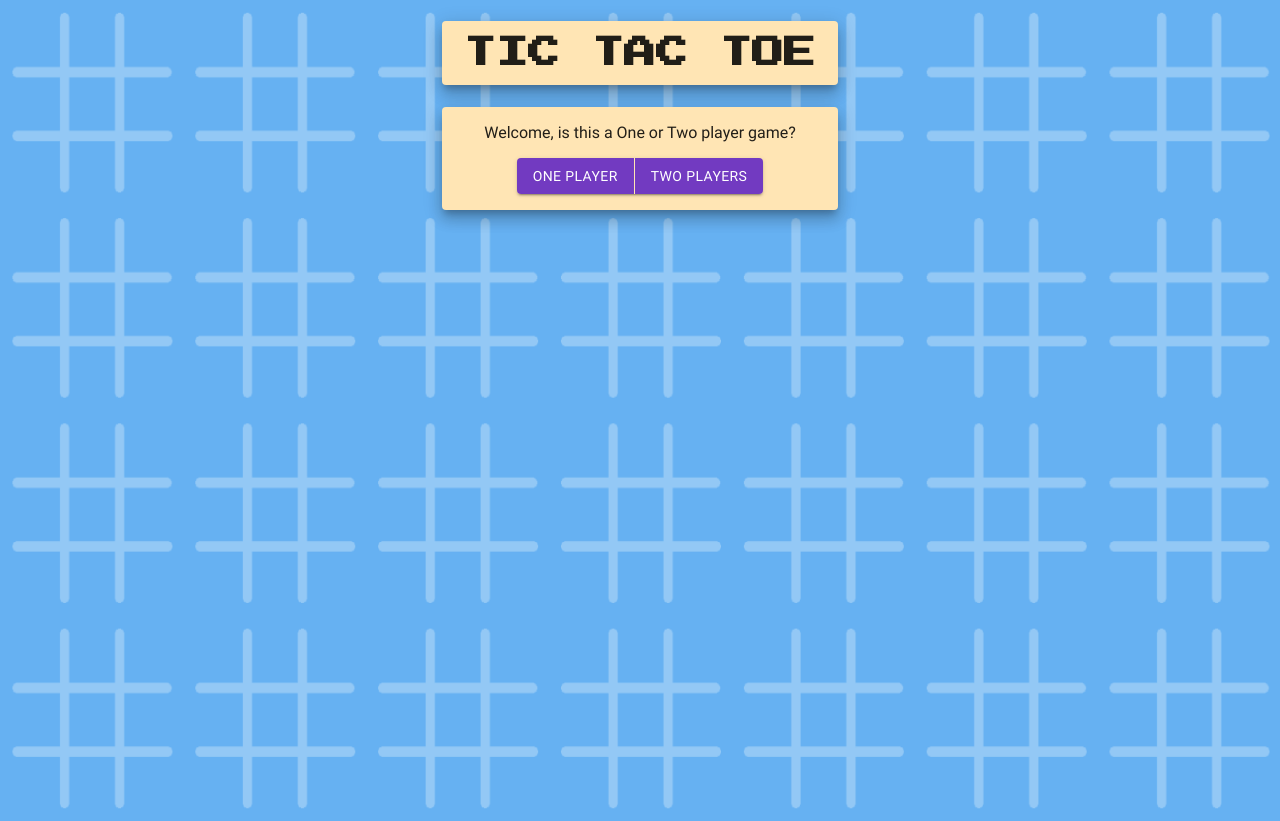
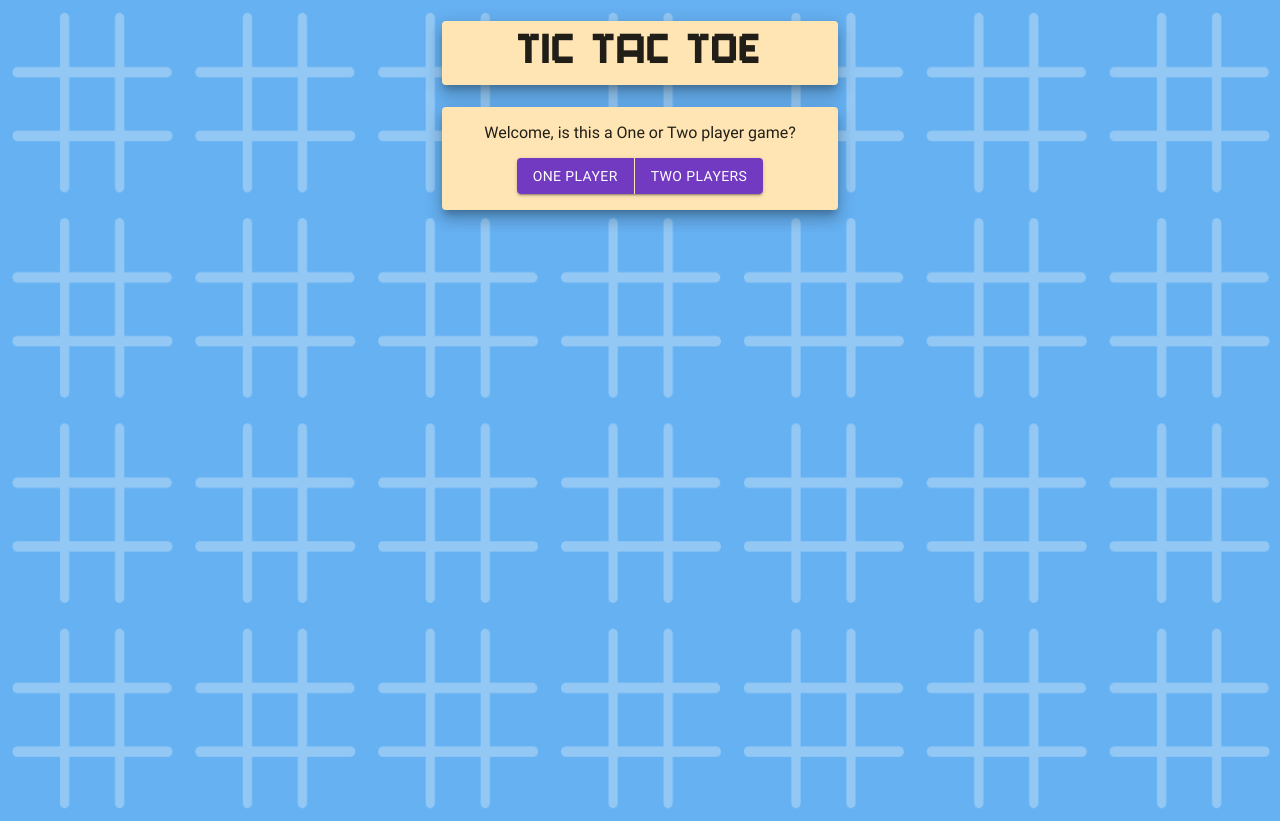
Before and after one commit to rojrun/tic-tac-toe, a React (Create React App) app: page / in a window 1280 px wide. Built offline with nearby package versions, Linux system fonts and the light colour scheme.

Commit message:
add keyframes to animation

```diff
--- a/src/components/App.tsx
+++ b/src/components/App.tsx
@@ -15,6 +15,10 @@ const App = () => {
   const [xWins, setXWins] = useState<number>(0);
   const [oWins, setOWins] = useState<number>(0);
   const [showWinner, setShowWinner] = useState<boolean>(false);
+
+  useEffect(() => {
+    window.scrollTo(0, 0);
+  }, []);
 
   useEffect(() => {
     if ( (xWins !== 0) || (oWins !== 0) ) {
--- a/src/components/GameBoard.tsx
+++ b/src/components/GameBoard.tsx
@@ -68,7 +68,7 @@ const GameBoard = (
         setTimeout(() => {
           setGameBoard(newGameBoard);
           checkForWinner();
-        }, 2000);
+        }, 1500);
       }
     }
   });
@@ -98,6 +98,7 @@ const GameBoard = (
       ( gameBoard && (gameBoard[0] === letter) && (gameBoard[4] === letter) && (gameBoard[8] === letter) ) ||
       ( gameBoard && (gameBoard[2] === letter) && (gameBoard[4] === letter) && (gameBoard[6] === letter) )
     ) {
+      // Three connections
       if (currentPlayer.includes("X")) {
         setXWins(++xWins);
         setShowPlayAgainBttn(true);
@@ -109,11 +110,17 @@ const GameBoard = (
       }
 
     } else {
-      // Switch currentPlayer
-      if (currentPlayer.includes("X")) {
-        setCurrentPlayer(playerO);
+      // Check array for empty string
+      if (gameBoard && gameBoard.includes("")) {
+        // Switch currentPlayer
+        if (currentPlayer.includes("X")) {
+          setCurrentPlayer(playerO);
+        } else {
+          setCurrentPlayer(playerX);
+        }
+
       } else {
-        setCurrentPlayer(playerX);
+        setShowPlayAgainBttn(true);
       }
     }
   }
@@ -129,7 +136,7 @@ const GameBoard = (
                     <Box
                       component="div"
                     >
-                      { !string ? <span>&nbsp;</span> : <span>{string}</span> }
+                      { !string ? <span>&nbsp;</span> : <span className="text_shadows">{string}</span> }
                     </Box>
                   </Grid>
                 )
--- a/src/css/App.css
+++ b/src/css/App.css
@@ -1,6 +1,6 @@
 @font-face {
-  font-family: "PressStart2P";
-  src: url("../fonts/PressStart2P-Regular.ttf") format("truetype");
+  font-family: "playmegames";
+  src: url("../fonts/playmegames.otf") format("opentype");
 }
 @font-face {
   font-family: "Roboto";
@@ -48,9 +48,13 @@ body #root div:first-child button {
 }
 
 #title, #winner {
-  font-family: "PressStart2P";
+  font-family: "playmegames";
   padding-top: 1rem;
   padding-bottom: 1rem;
+}
+
+#title {
+  letter-spacing: 0.1em;
 }
 
 #winner {
@@ -82,8 +86,48 @@ body #root div:first-child button {
   align-content: center;
 }
 #game_board .css-0 span {
-  font-family: "Roboto";
+  font-family: "playmegames";
   font-size: calc(1.01vw + 46.22px);
+}
+#game_board .css-0 .text_shadows {
+  color: #cd0000;
+  text-shadow: 3px 3px 0 #b30000, 6px 6px 0 #9a0000, 9px 9px #800000, 12px 12px 0 #670000;
+  animation: shadows 1.2s ease-in infinite;
+}
+@keyframes shadows {
+  0% {
+    text-shadow: none;
+  }
+  10% {
+    text-shadow: 3px 3px 0 #b30000;
+  }
+  20% {
+    text-shadow: 3px 3px 0 #b30000, 6px 6px 0 #9a0000;
+  }
+  30% {
+    text-shadow: 3px 3px 0 #b30000, 6px 6px 0 #9a0000, 9px 9px #800000;
+  }
+  40% {
+    text-shadow: 3px 3px 0 #b30000, 6px 6px 0 #9a0000, 9px 9px #800000, 12px 12px 0 #670000;
+  }
+  50% {
+    text-shadow: 3px 3px 0 #b30000, 6px 6px 0 #9a0000, 9px 9px #800000, 12px 12px 0 #670000;
+  }
+  60% {
+    text-shadow: 3px 3px 0 #b30000, 6px 6px 0 #9a0000, 9px 9px #800000, 12px 12px 0 #670000;
+  }
+  70% {
+    text-shadow: 3px 3px 0 #b30000, 6px 6px 0 #9a0000, 9px 9px #800000;
+  }
+  80% {
+    text-shadow: 3px 3px 0 #b30000, 6px 6px 0 #9a0000;
+  }
+  90% {
+    text-shadow: 3px 3px 0 #b30000;
+  }
+  100% {
+    text-shadow: none;
+  }
 }
 #game_board div:first-child div:nth-child(1) > div {
   border-top: none;
--- a/src/sass/_gameBoard.scss
+++ b/src/sass/_gameBoard.scss
@@ -10,9 +10,70 @@
     align-content: center;
 
     & span {
-      font-family: "Roboto";
+      font-family: "playmegames";
       font-size: calc(1.01vw + 46.22px);
     }
+
+    & .text_shadows {
+      color: variables.$text-primary;
+      text-shadow: 3px 3px 0 variables.$text-secondary, 6px 6px 0 variables.$text-tertiary, 9px 9px variables.$text-quaternary, 12px 12px 0 variables.$text-quinary;
+      // animation: shadows 1.2s ease-in infinite, move 1.2s ease-in infinite;
+      animation: shadows 1.2s ease-in infinite;
+    }
+
+    @keyframes shadows {
+      0% {
+        text-shadow: none;
+      }
+      10% {
+        text-shadow: 3px 3px 0 variables.$text-secondary;
+      }
+      20% {
+        text-shadow: 3px 3px 0 variables.$text-secondary, 6px 6px 0 variables.$text-tertiary;
+      }
+      30% {
+        text-shadow: 3px 3px 0 variables.$text-secondary, 6px 6px 0 variables.$text-tertiary, 9px 9px variables.$text-quaternary;
+      }
+      40% {
+        text-shadow: 3px 3px 0 variables.$text-secondary, 6px 6px 0 variables.$text-tertiary, 9px 9px variables.$text-quaternary, 12px 12px 0 variables.$text-quinary;
+      }
+      50% {
+        text-shadow: 3px 3px 0 variables.$text-secondary, 6px 6px 0 variables.$text-tertiary, 9px 9px variables.$text-quaternary, 12px 12px 0 variables.$text-quinary;
+      }
+      60% {
+        text-shadow: 3px 3px 0 variables.$text-secondary, 6px 6px 0 variables.$text-tertiary, 9px 9px variables.$text-quaternary, 12px 12px 0 variables.$text-quinary;
+      }
+      70% {
+        text-shadow: 3px 3px 0 variables.$text-secondary, 6px 6px 0 variables.$text-tertiary, 9px 9px variables.$text-quaternary;
+      }
+      80% {
+        text-shadow: 3px 3px 0 variables.$text-secondary, 6px 6px 0 variables.$text-tertiary;
+      }
+      90% {
+        text-shadow: 3px 3px 0 variables.$text-secondary;
+      }
+      100% {
+        text-shadow: none;
+      }
+    }
+
+    // @keyframes move {
+    //   0% {
+    //     transform: translate(0px, 0px);
+    //   }
+    //   40% {
+    //     transform: translate(-12px, -12px);
+    //   }
+    //   50% {
+    //     transform: translate(-12px, -12px);
+    //   }
+    //   60% {
+    //     transform: translate(-12px, -12px);
+    //   }
+    //   100% {
+    //     transform: translate(0px, 0px);
+    //   }
+    // }
   }
 
   & div:first-child {
--- a/src/sass/_mixins.scss
+++ b/src/sass/_mixins.scss
@@ -1,6 +1,6 @@
 @font-face {
-  font-family: "PressStart2P";
-  src: url("../fonts/PressStart2P-Regular.ttf") format("truetype");
+  font-family: "playmegames";
+  src: url("../fonts/playmegames.otf") format("opentype");
 }
 
 @font-face {
--- a/src/sass/_title.scss
+++ b/src/sass/_title.scss
@@ -1,9 +1,13 @@
 @use 'variables';
 
 #title, #winner {
-  font-family: "PressStart2P";
+  font-family: "playmegames";
   padding-top: 1rem;
   padding-bottom: 1rem;
+}
+
+#title {
+  letter-spacing: 0.1em;
 }
 
 #winner {
--- a/src/sass/_variables.scss
+++ b/src/sass/_variables.scss
@@ -4,3 +4,10 @@ $blue: #0000a2;
 $light-blue: #66B1F2;
 $pale-orange: #ffe5b4;
 $red: #b30000;
+
+// Colors for text animation
+$text-primary: #cd0000;
+$text-secondary: $red;
+$text-tertiary: #9a0000;
+$text-quaternary: #800000;
+$text-quinary: #670000;
```
Also changed, not shown: src/fonts/PressStart2P-Regular.ttf (deleted), src/fonts/playmegames.otf (added).
